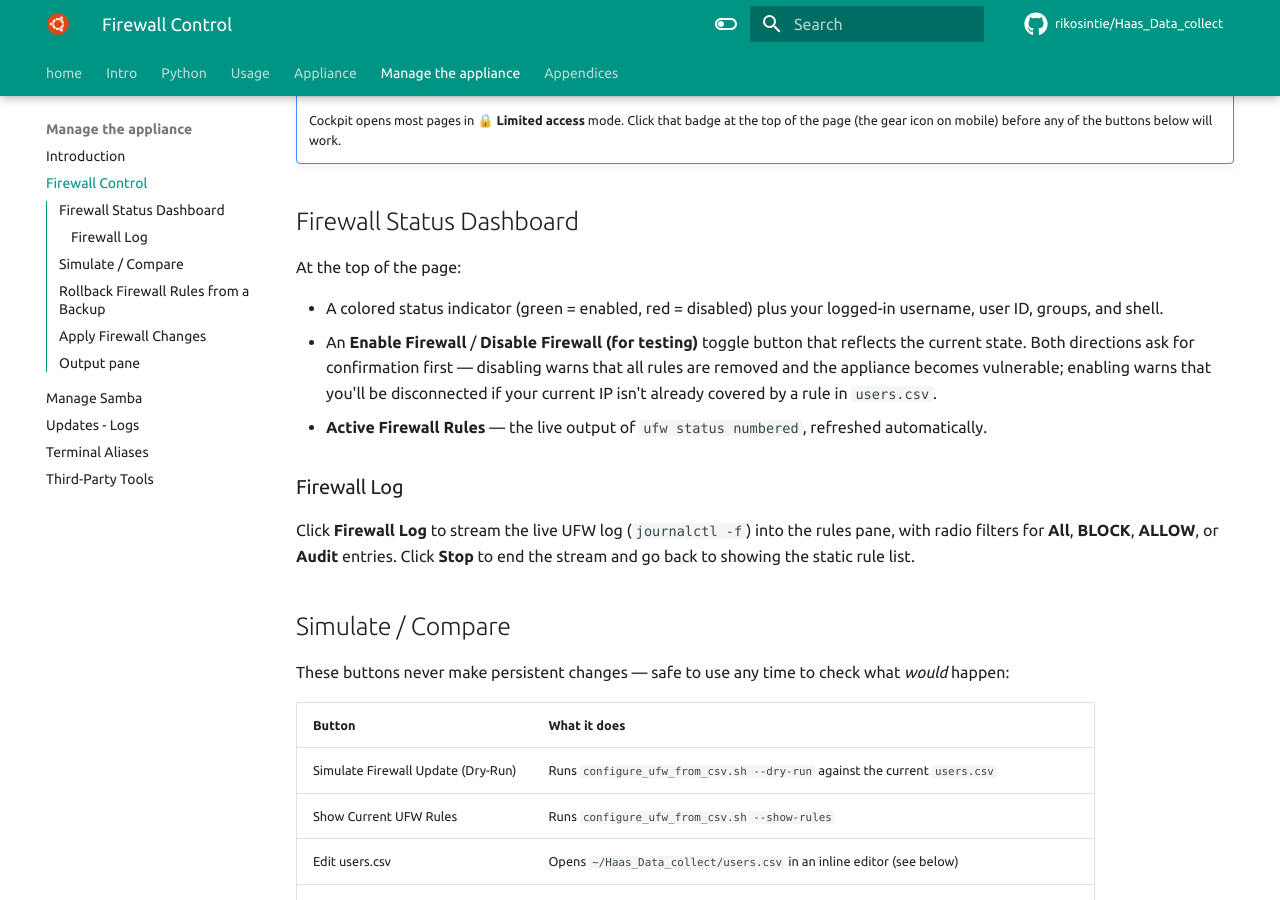
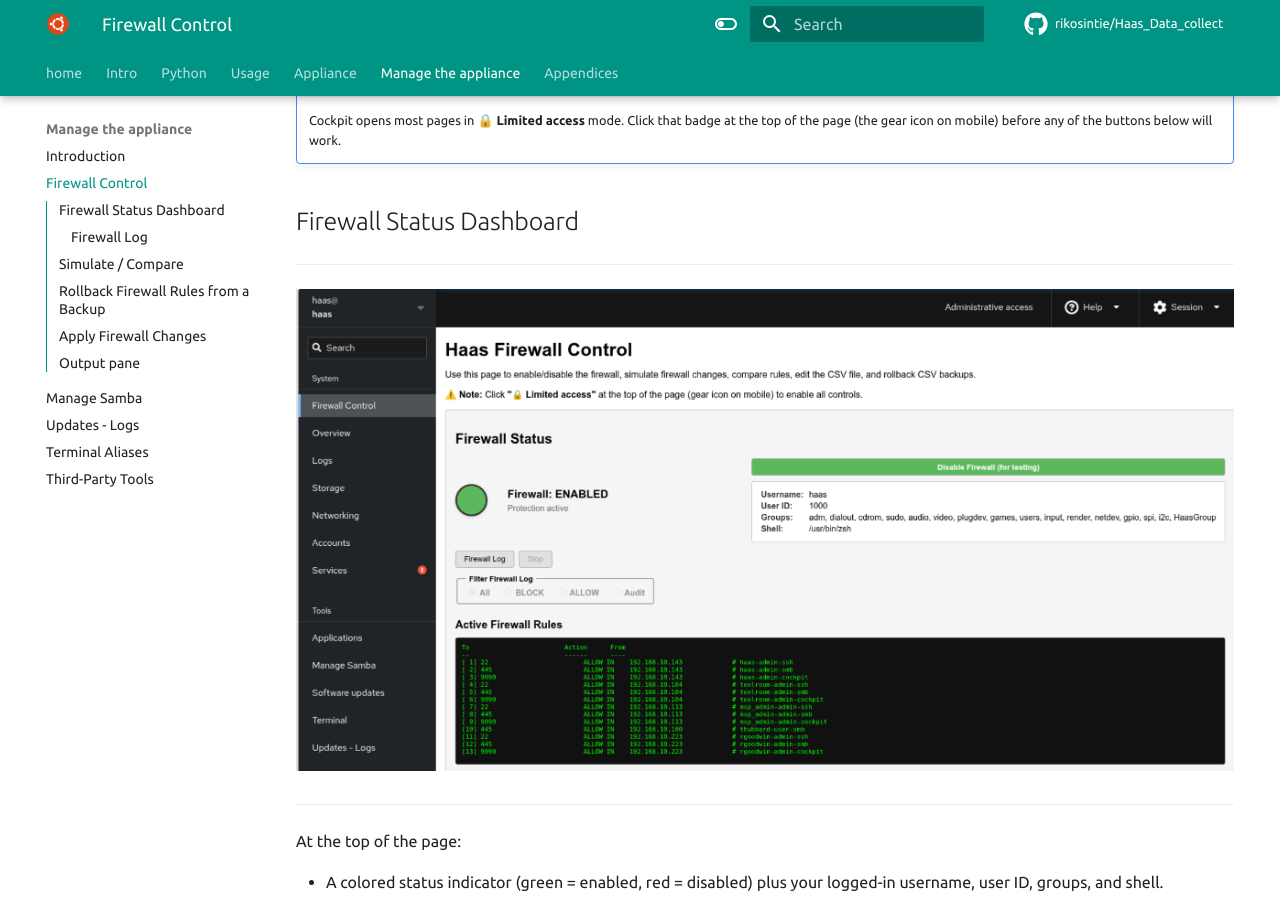
Before and after one commit to rikosintie/Haas_Data_collect, an MkDocs documentation site: the page built from docs/manage_the_appliance/firewall.md, in a window 1280 px wide and 900 px high, scrolled down 361 px. Built offline with MkDocs 1.6.1 and Material for MkDocs 9.7.7, drawn with Linux system fonts in a browser that asks for light colours; some web fonts are replaced; comment, search, counter and statistics services are not loaded.

Commit message:
Git Title: firewall.md: Added a dashboard image

```diff
--- a/docs/manage_the_appliance/firewall.md
+++ b/docs/manage_the_appliance/firewall.md
@@ -15,6 +15,12 @@
     buttons below will work.
 
 ## Firewall Status Dashboard
+
+----------------------------------------------------------------
+
+![screenshot](./img/firewall-dash.png)
+
+----------------------------------------------------------------
 
 At the top of the page:
 
```
Also changed, not shown: docs/manage_the_appliance/img/firewall-dash.png (added), docs/manage_the_appliance/img/firewall-dash.resized.png (added).
